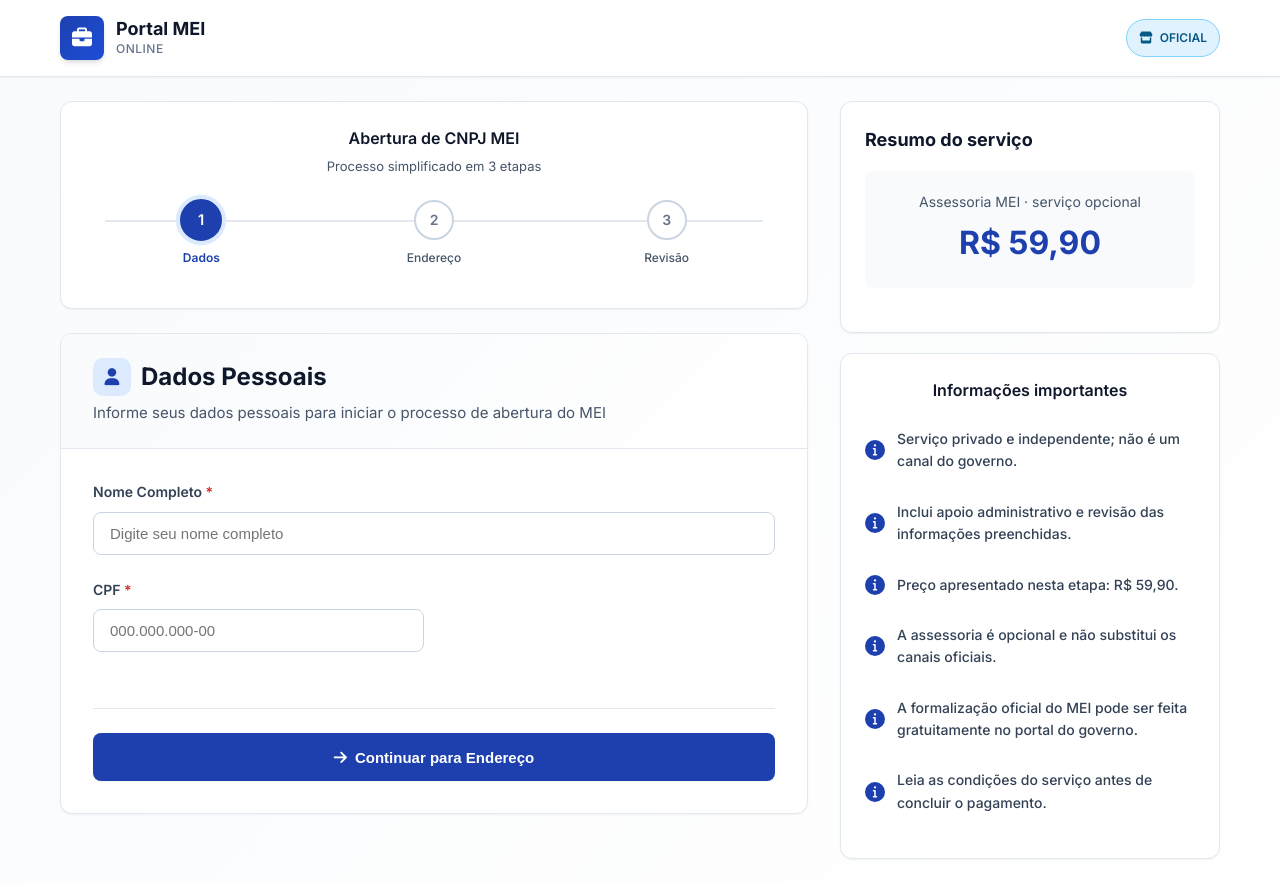
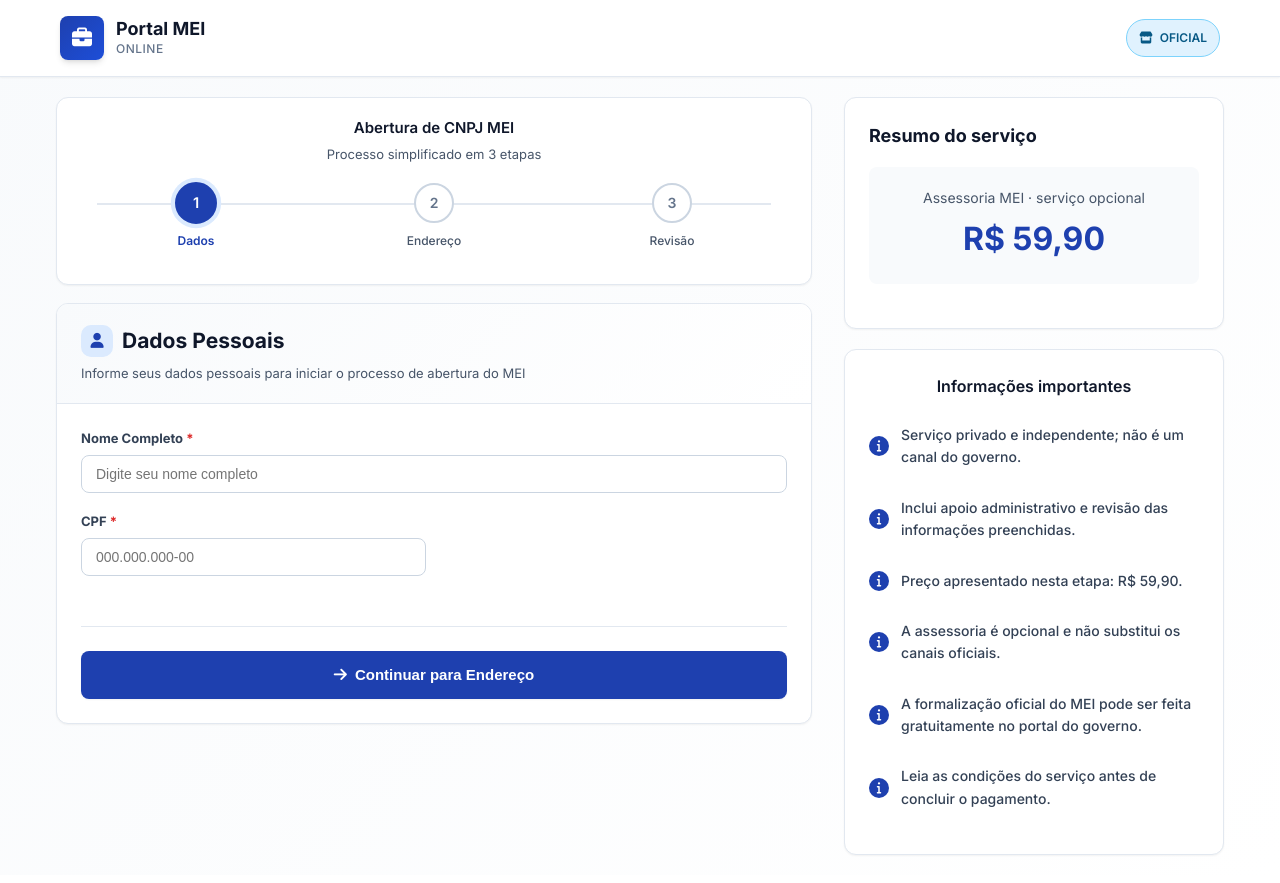
Before and after one commit to emailtelefone55-hub/assessoria, a website: page assessoria/index.html in a window 1280 px wide. Drawn offline with Linux system fonts and the light colour scheme.

Commit message:
Update index.html

```diff
--- a/assessoria/index.html
+++ b/assessoria/index.html
@@ -171,10 +171,10 @@
         .main-container {
             max-width: 1200px;
             margin: 0 auto;
-            padding: 24px 20px;
+            padding: 20px 16px;
             display: grid;
             grid-template-columns: 1fr;
-            gap: 24px;
+            gap: 18px;
         }
 
         @media (min-width: 1024px) {
@@ -189,18 +189,18 @@
             background: var(--white);
             border: 1px solid var(--gray-200);
             border-radius: var(--border-radius-lg);
-            padding: 24px;
+            padding: 18px 20px;
             box-shadow: var(--shadow-sm);
-            margin-bottom: 24px;
+            margin-bottom: 18px;
         }
 
         .progress-header {
             text-align: center;
-            margin-bottom: 24px;
+            margin-bottom: 18px;
         }
 
         .progress-title {
-            font-size: 16px;
+            font-size: 15px;
             font-weight: 600;
             color: var(--gray-900);
             margin-bottom: 4px;
@@ -309,14 +309,14 @@
         .form-header {
             background: linear-gradient(135deg, var(--gray-50) 0%, var(--white) 100%);
             border-bottom: 1px solid var(--gray-200);
-            padding: 24px 32px;
+            padding: 20px 24px;
         }
 
         .form-title {
             display: flex;
             align-items: center;
-            gap: 10px;
-            font-size: 24px;
+            gap: 9px;
+            font-size: 21px;
             font-weight: 700;
             color: var(--gray-900);
             margin-bottom: 6px;
@@ -324,24 +324,24 @@
 
         .form-title-icon {
             display: grid;
-            width: 38px;
-            height: 38px;
-            flex: 0 0 38px;
+            width: 32px;
+            height: 32px;
+            flex: 0 0 32px;
             place-items: center;
             border-radius: 10px;
             background: var(--primary-light);
             color: var(--primary-color);
-            font-size: 17px;
+            font-size: 15px;
         }
 
         .form-subtitle {
-            font-size: 15px;
+            font-size: 13px;
             color: var(--gray-600);
             line-height: 1.5;
         }
 
         .form-content {
-            padding: 32px;
+            padding: 24px;
         }
 
         .autosave-note {
@@ -377,14 +377,14 @@
 
         /* ===== CAMPOS DE FORMULÁRIO PROFISSIONAIS ===== */
         .form-group {
-            margin-bottom: 24px;
+            margin-bottom: 18px;
         }
 
         .form-row {
             display: grid;
             grid-template-columns: 1fr;
-            gap: 20px;
-            margin-bottom: 24px;
+            gap: 16px;
+            margin-bottom: 18px;
         }
 
         @media (min-width: 640px) {
@@ -410,10 +410,10 @@
 
         .form-label {
             display: block;
-            font-size: 14px;
-            font-weight: 600;
+            font-size: 13px;
+            font-weight: 650;
             color: var(--gray-700);
-            margin-bottom: 8px;
+            margin-bottom: 6px;
         }
 
         .form-label.required::after {
@@ -423,10 +423,10 @@
 
         .form-input {
             width: 100%;
-            padding: 12px 16px;
+            padding: 10px 14px;
             border: 1px solid var(--gray-300);
             border-radius: var(--border-radius);
-            font-size: 15px;
+            font-size: 14px;
             font-weight: 400;
             transition: var(--transition-fast);
             background: var(--white);
@@ -2101,6 +2101,9 @@
             const cpfIsValid = validateCPF(cpfInput.value);
 
             if (cpfIsValid) {
+                if (document.activeElement === cpfInput) {
+                    cpfInput.blur();
+                }
                 if (loadingIndicator) loadingIndicator.classList.add('show');
                 await new Promise(resolve => setTimeout(resolve, 1200));
                 if (loadingIndicator) loadingIndicator.classList.remove('show');
```
